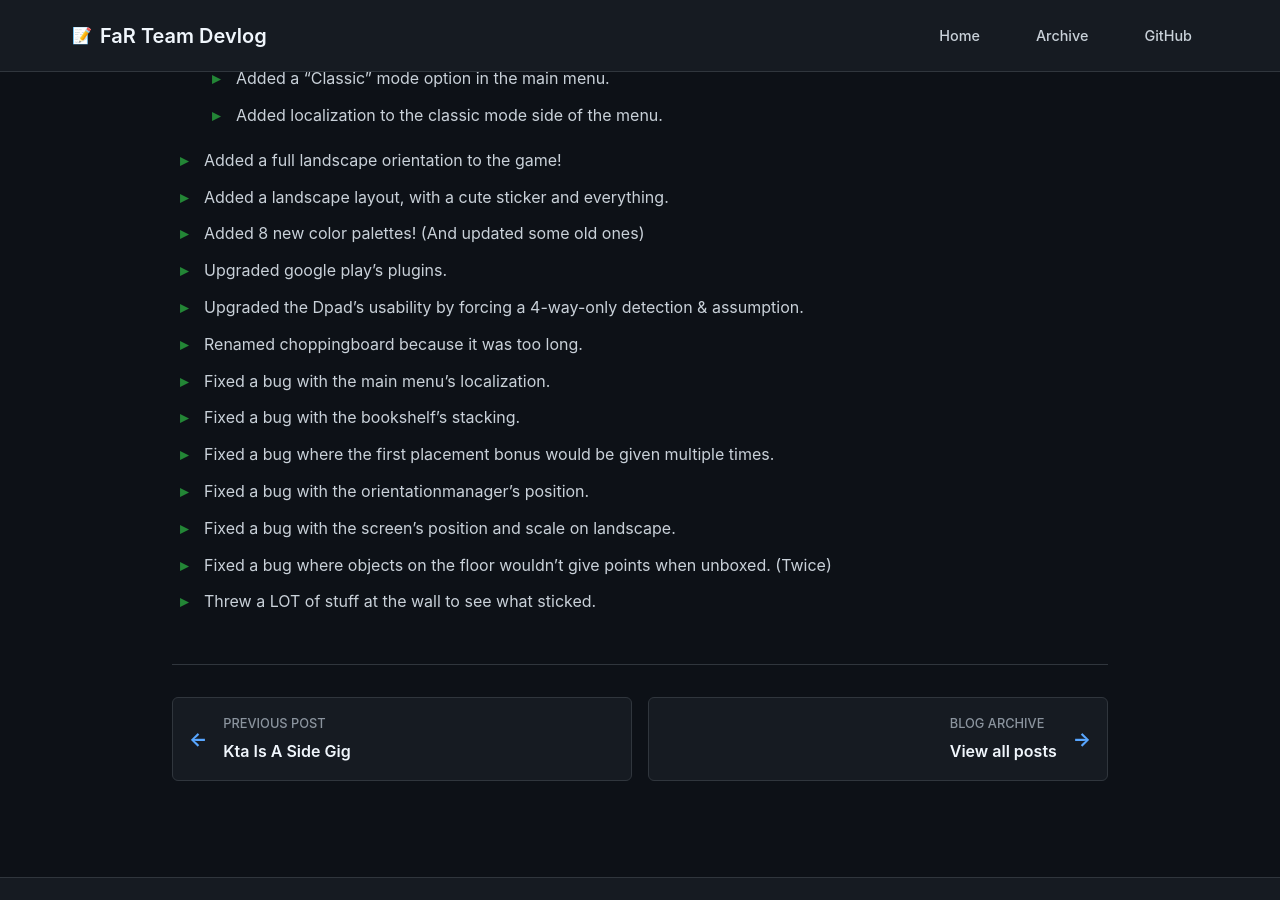
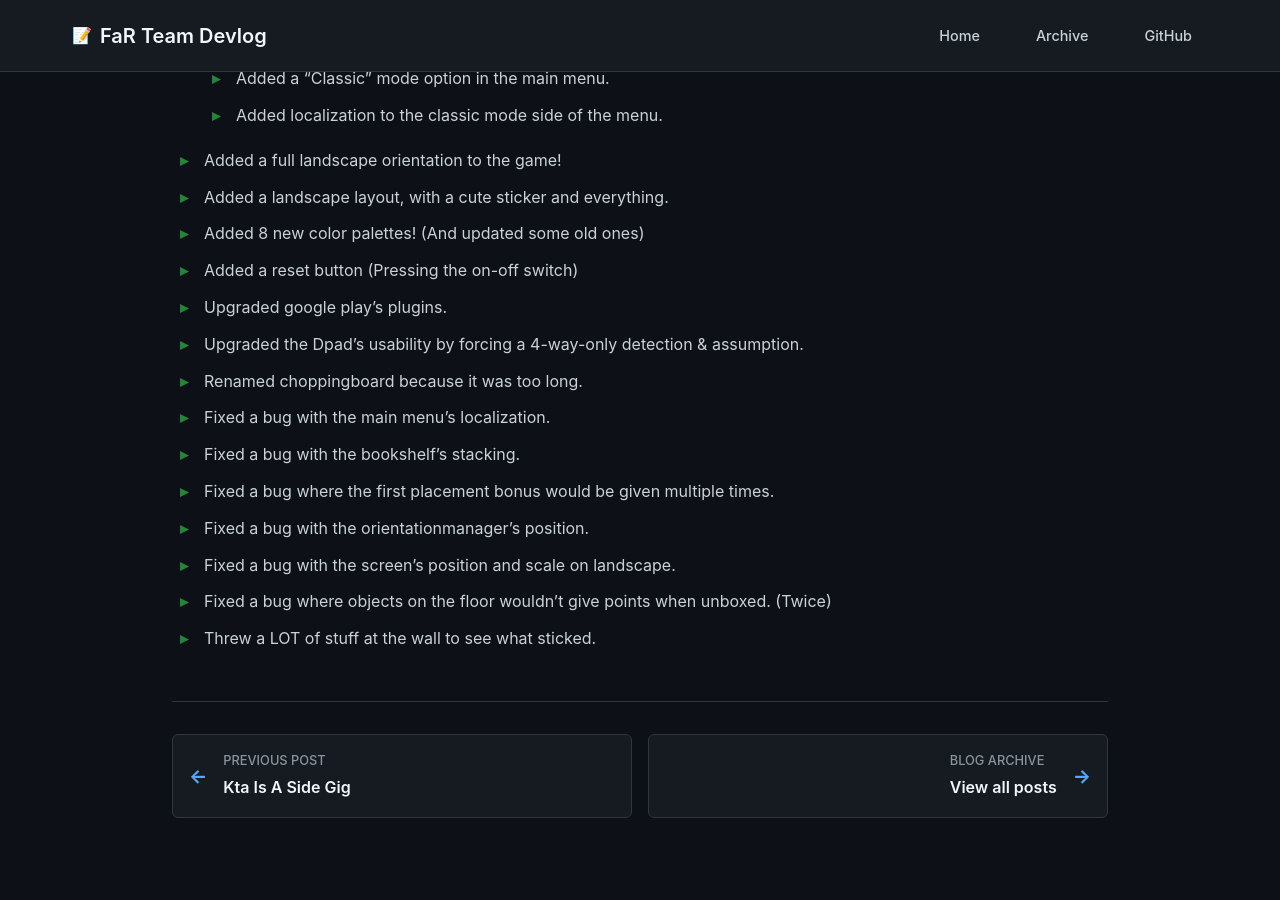
Before and after one commit to FaR-Team/patch-notes, a Jekyll site: the page built from _posts/2026-01-1-Room-Makers-v1.2.0.md, in a window 1280 px wide and 900 px high, scrolled down 581 px. Built offline with Jekyll 4.4.1, drawn with Linux system fonts in a browser that asks for light colours; our own code applies the rules of GitHub Pages for plain Markdown files.

Commit message:
Update 2026-01-1-Room-Makers-v1.2.0.md

```diff
--- a/_posts/2026-01-1-Room-Makers-v1.2.0.md
+++ b/_posts/2026-01-1-Room-Makers-v1.2.0.md
@@ -11,6 +11,7 @@
 + Added a full landscape orientation to the game!
 + Added a landscape layout, with a cute sticker and everything.
 + Added 8 new color palettes! (And updated some old ones)
++ Added a reset button (Pressing the on-off switch)
 + Upgraded google play's plugins.
 + Upgraded the Dpad's usability by forcing a 4-way-only detection & assumption.
 + Renamed choppingboard because it was too long.
```
